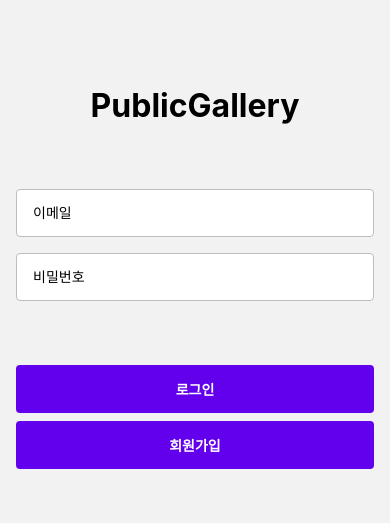
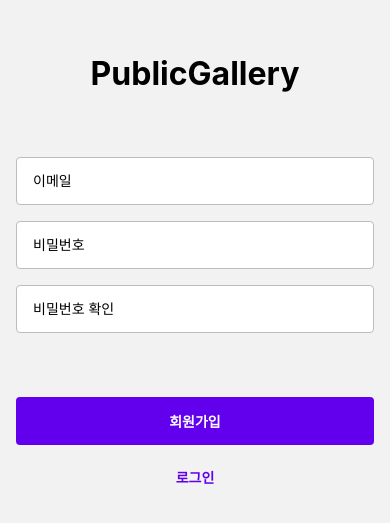
Before and after one commit to hyunjinee/react-native-gallery, a React Native app: screen /SignInScreen in a window 390 px wide. Shown: the part 145-668 px from the top of the page. Built offline with nearby package versions, Linux system fonts and the light colour scheme.

Commit message:
feat: Login 이메일 인풋, 비밀번호 인풋 설정

```diff
--- a/components/BorderedInput.tsx
+++ b/components/BorderedInput.tsx
@@ -1,10 +1,11 @@
 import React from 'react';
-import {StyleSheet, TextInput} from 'react-native';
+import {StyleSheet, TextInput, TextInputProps} from 'react-native';
 
-interface BorderedInputProps {
+interface BorderedInputProps extends TextInputProps {
   hasMarginBottom?: boolean;
   value: string;
   placeholder: string;
+  onChangeText: (valie: string) => void;
 }
 
 function BorderedInput({hasMarginBottom, ...rest}: BorderedInputProps) {
--- a/components/CustomButton.tsx
+++ b/components/CustomButton.tsx
@@ -4,17 +4,35 @@ import {Pressable, StyleSheet, View, Text, Platform} from 'react-native';
 interface CustomButtonProps {
   title: string;
   hasMarginBottom?: boolean;
+  theme?: string;
+  onPress: () => void;
 }
 
-function CustomButton({title, hasMarginBottom}: CustomButtonProps) {
+function CustomButton({
+  title,
+  hasMarginBottom,
+  theme = 'primary',
+  onPress,
+}: CustomButtonProps) {
+  const isPrimary = theme === 'primary';
+
   return (
     <View style={[styles.block, hasMarginBottom && styles.margin]}>
       <Pressable
+        onPress={onPress}
         style={({pressed}) => [
           styles.wrapper,
+          isPrimary && styles.primaryWrapper,
           Platform.OS === 'ios' && pressed && {opacity: 0.5},
-        ]}>
-        <Text style={styles.text}>{title}</Text>
+        ]}
+        android_ripple={{color: isPrimary ? '#ffffff' : '#6200ee'}}>
+        <Text
+          style={[
+            styles.text,
+            isPrimary ? styles.primaryText : styles.secondaryText,
+          ]}>
+          {title}
+        </Text>
       </Pressable>
     </View>
   );
@@ -31,8 +49,17 @@ const styles = StyleSheet.create({
     fontWeight: 'bold',
     color: 'white',
   },
+  primaryWrapper: {
+    backgroundColor: '#6200ee',
+  },
+  primaryText: {
+    color: 'white',
+  },
+  secondaryText: {
+    color: '#6200ee',
+  },
   wrapper: {
-    backgroundColor: '#6200ee',
+    // backgroundColor: '#6200ee',
     height: 48,
     borderRadius: 4,
     alignItems: 'center',
--- a/screens/RootStack.tsx
+++ b/screens/RootStack.tsx
@@ -4,13 +4,23 @@ import {
   NativeStackNavigationProp,
 } from '@react-navigation/native-stack';
 import SignInScreen from './SignInScreen';
+import {RouteProp} from '@react-navigation/native';
 
 type RootStackParamList = {
-  SignIn: undefined;
+  SignInScreen:
+    | {
+        isSignUp: boolean;
+      }
+    | undefined;
 };
 
 export type RootStackNavigationProp =
   NativeStackNavigationProp<RootStackParamList>;
+
+export type SignInScreenRouteProp = RouteProp<
+  RootStackParamList,
+  'SignInScreen'
+>;
 
 const Stack = createNativeStackNavigator<RootStackParamList>();
 
@@ -18,7 +28,7 @@ function RootStack() {
   return (
     <Stack.Navigator>
       <Stack.Screen
-        name="SignIn"
+        name="SignInScreen"
         component={SignInScreen}
         options={{
           headerShown: false,
--- a/screens/SignInScreen.tsx
+++ b/screens/SignInScreen.tsx
@@ -1,19 +1,94 @@
-import React from 'react';
-import {StyleSheet, Text, View} from 'react-native';
+import React, {useState} from 'react';
 import {SafeAreaView} from 'react-native-safe-area-context';
+import {
+  StyleSheet,
+  Text,
+  View,
+  Keyboard,
+  KeyboardAvoidingView,
+} from 'react-native';
+import {useNavigation, useRoute} from '@react-navigation/native';
+
 import BorderedInput from '../components/BorderedInput';
 import CustomButton from '../components/CustomButton';
+import {RootStackNavigationProp, SignInScreenRouteProp} from './RootStack';
 
 function SignInScreen() {
+  const {params} = useRoute<SignInScreenRouteProp>();
+  const isSignUp = params?.isSignUp ?? {};
+  const navigation = useNavigation<RootStackNavigationProp>();
+
+  const [form, setForm] = useState({
+    email: '',
+    password: '',
+    confirmPassword: '',
+  });
+
+  const createChangeTextHandler = (name: string) => (value: string) => {
+    setForm({...form, [name]: value});
+  };
+
+  const onSubmit = () => {
+    Keyboard.dismiss();
+    console.log(form);
+  };
+
   return (
     <SafeAreaView style={styles.fullscreen}>
       <Text style={styles.text}>PublicGallery</Text>
       <View style={styles.form}>
-        <BorderedInput hasMarginBottom placeholder="이메일" />
-        <BorderedInput placeholder="비밀번호" />
+        <BorderedInput
+          hasMarginBottom
+          placeholder="이메일"
+          value={form.email}
+          onChangeText={createChangeTextHandler('email')}
+          autoCapitalize="none"
+          autoComplete="email"
+          keyboardType="email-address"
+        />
+        <BorderedInput
+          placeholder="비밀번호"
+          value={form.password}
+          onChangeText={createChangeTextHandler('password')}
+          hasMarginBottom={!!isSignUp}
+          secureTextEntry
+        />
+        {isSignUp && (
+          <BorderedInput
+            placeholder="비밀번호 확인"
+            value={form.confirmPassword}
+            onChangeText={createChangeTextHandler('confirmPassword')}
+            secureTextEntry
+          />
+        )}
         <View style={styles.buttons}>
-          <CustomButton title="로그인" hasMarginBottom />
-          <CustomButton title="회원가입" />
+          {isSignUp ? (
+            <>
+              <CustomButton
+                title="회원가입"
+                hasMarginBottom
+                onPress={onSubmit}
+              />
+              <CustomButton
+                title="로그인"
+                theme="secondary"
+                onPress={() => {
+                  navigation.goBack();
+                }}
+              />
+            </>
+          ) : (
+            <>
+              <CustomButton title="로그인" hasMarginBottom onPress={onSubmit} />
+              <CustomButton
+                title="회원가입"
+                theme="secondary"
+                onPress={() => {
+                  navigation.push('SignInScreen', {isSignUp: true});
+                }}
+              />
+            </>
+          )}
         </View>
       </View>
     </SafeAreaView>
```
